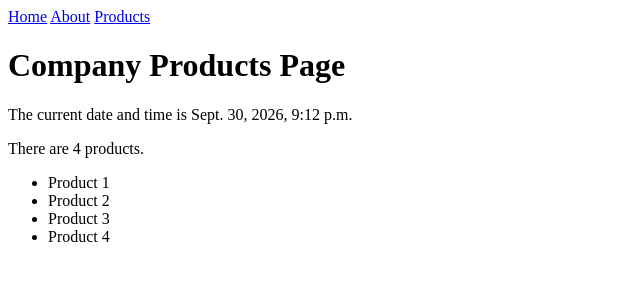
After one commit to broganhatcher/company-website, a Django app: page /products/ in a window 1280 px wide. The commit adds this page. Shown: the top 300 px of the page, without its empty margins (0-640 px from the left). Run offline with Django 5.2, Linux system fonts and the light colour scheme.

Commit message:
Adding product page

```diff
--- a/pages/templates/about.html
+++ b/pages/templates/about.html
@@ -1,6 +1,7 @@
 <!-- templates/about.html -->
 {% extends "base.html" %} {% block content %}
 <h1>Company About Page</h1>
+<p>The current date and time is {% now "DATETIME_FORMAT" %}</p>
 <p>
   The company address is {{contact_address}} and the phone number is
   {{phone_number}}.
--- a/pages/templates/base.html
+++ b/pages/templates/base.html
@@ -1,6 +1,7 @@
 <header>
   <a href="{% url 'home' %}">Home</a>
   <a href="{% url 'about' %}">About</a>
+  <a href="{% url 'products' %}">Products</a>
 </header>
 
 {% block content %}{% endblock %}
--- /dev/null
+++ b/pages/templates/products.html
@@ -0,0 +1,11 @@
+<!-- templates/products.html -->
+{% extends "base.html" %} {% block content %}
+<h1>Company Products Page</h1>
+<p>The current date and time is {% now "DATETIME_FORMAT" %}</p>
+<p>There are {{ product_list|length }} products.</p>
+<ul>
+  {% for item in product_list %}
+  <li>{{ item }}</li>
+  {% endfor %}
+</ul>
+{% endblock %}
--- a/pages/urls.py
+++ b/pages/urls.py
@@ -1,8 +1,9 @@
 from django.urls import path
 
-from .views import home_page_view, AboutPageView
+from .views import home_page_view, AboutPageView, ProductsPageView
 
 urlpatterns = [
     path("about/", AboutPageView.as_view(), name="about"),
+    path("products/", ProductsPageView.as_view(), name="products"),
     path("", home_page_view, name="home"),
 ]
--- a/pages/views.py
+++ b/pages/views.py
@@ -16,3 +16,11 @@ class AboutPageView(TemplateView):
         context["contact_address"] = "123 Main Street"
         context["phone_number"] = "555-555-5555"
         return context
+
+class ProductsPageView(TemplateView):
+    template_name = "products.html"
+
+    def get_context_data(self, **kwargs):
+        context = super().get_context_data(**kwargs)
+        context["product_list"] = ["Product 1", "Product 2", "Product 3", "Product 4"]
+        return context
```
Also changed, not shown: pages/tests.py (+17 -0 lines).
